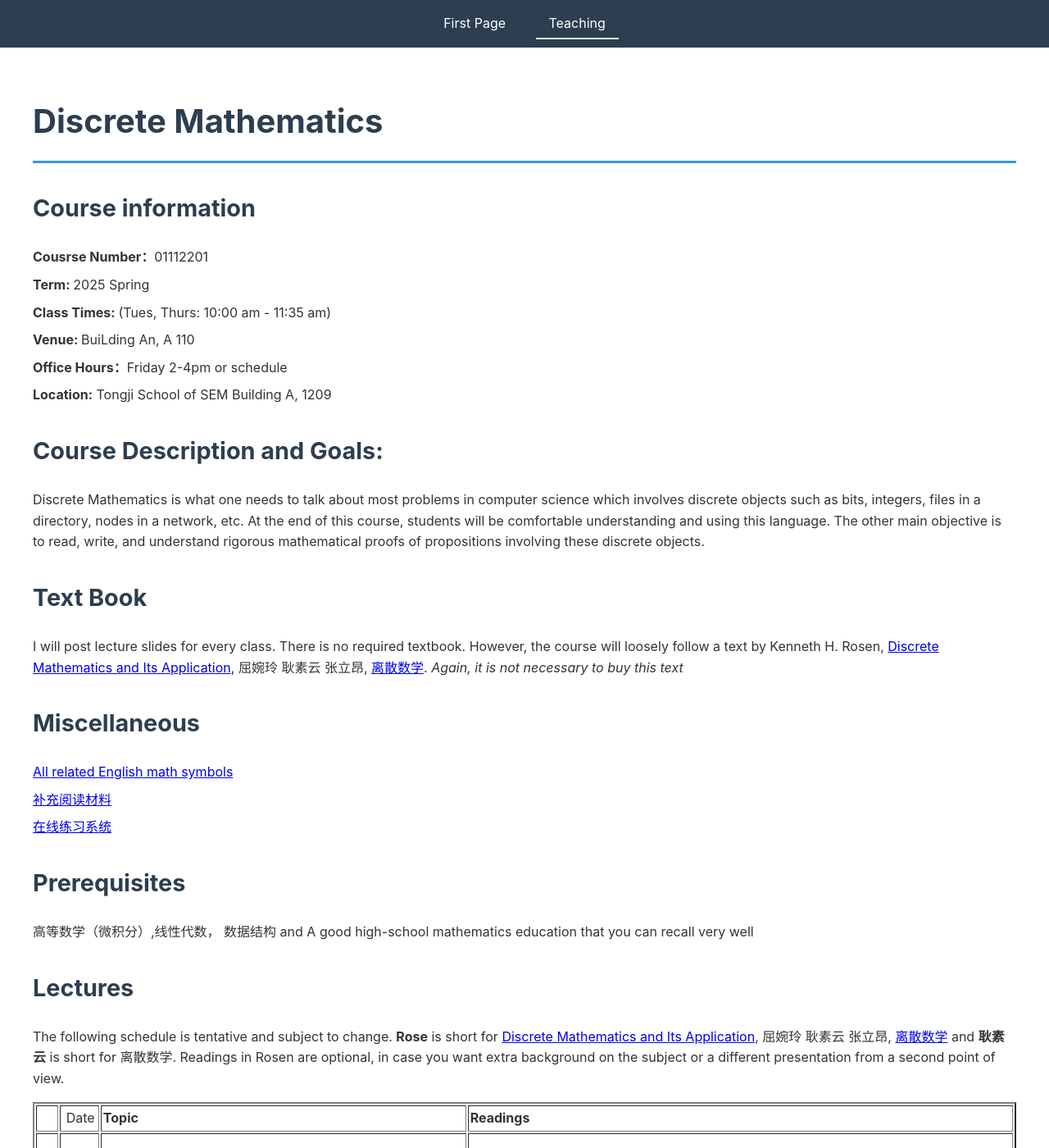
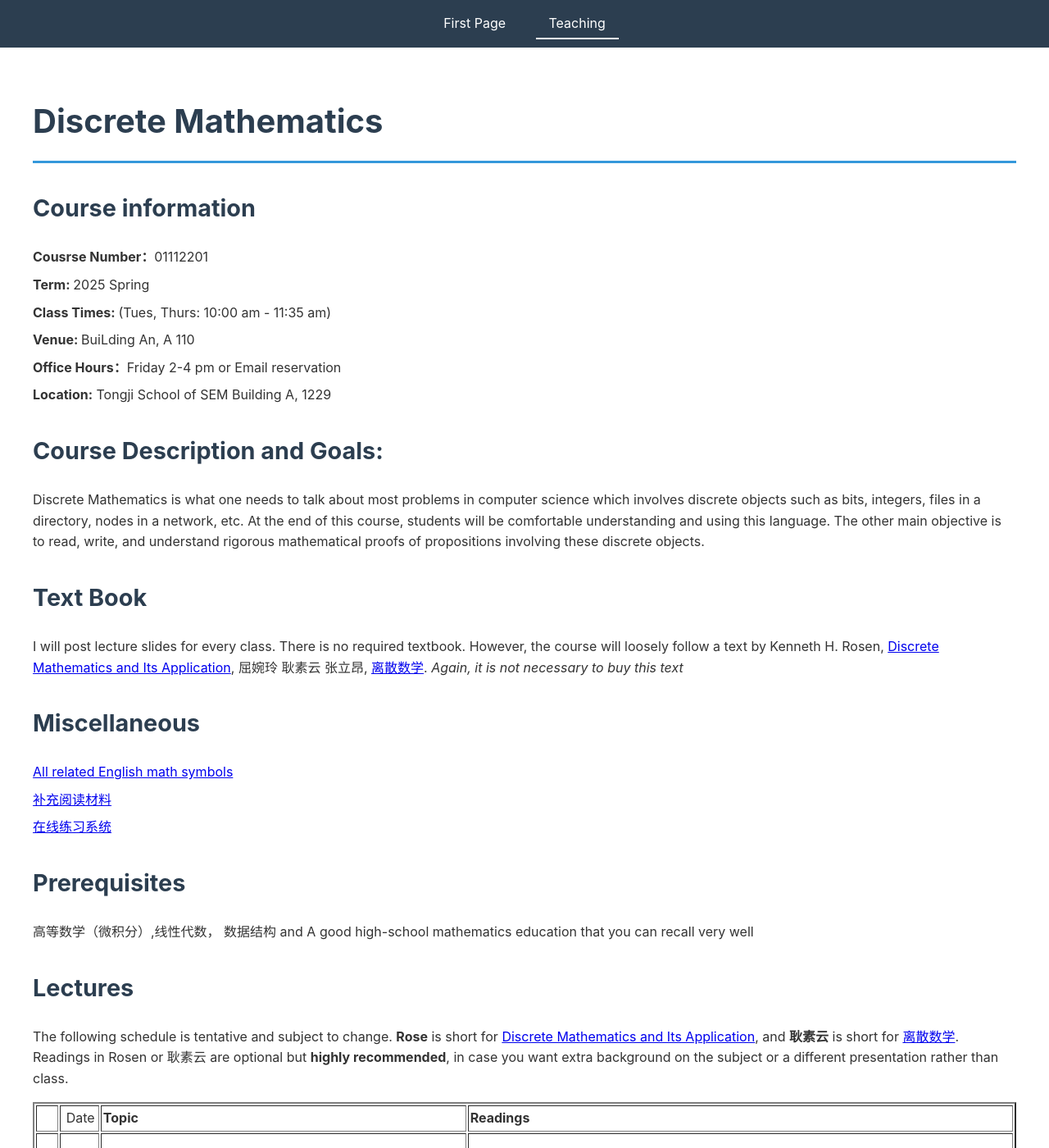
Before and after one commit to kejiwei/kejiwei.github.io, a Jekyll site: the page teaching/courses/dismath/index.html, which Jekyll copies as it is, in a window 1280 px wide and 1400 px high. Shown: the whole window at 82% size. Built offline with Jekyll 4.4.1, drawn with Linux system fonts in a browser that asks for light colours.

Commit message:
teaching

```diff
--- a/teaching/courses/dismath/index.html
+++ b/teaching/courses/dismath/index.html
@@ -23,8 +23,8 @@
                 <li><b> Term: </b>2025 Spring</li>
                 <li><b>Class Times: </b>(Tues, Thurs: 10:00 am - 11:35 am)</li>
                 <li><b>Venue: </b>BuiLding An, A 110</li>
-                <li><b>Office Hours：</b>Friday 2-4pm or schedule</li>
-                <li><b>Location:</b> Tongji School of SEM Building A, 1209</li>
+                <li><b>Office Hours：</b>Friday 2-4 pm or Email reservation</li>
+                <li><b>Location:</b> Tongji School of SEM Building A, 1229</li>
 
             <h2>Course Description and Goals:</h2>
                 <li>
@@ -52,7 +52,8 @@
 
                 <h2>Lectures</h2>
 
-                <p>The following schedule is tentative and subject to change. <strong>Rose</strong> is short for <a href="https://www.amazon.com/Discrete-Mathematics-Its-Applications-Seventh/dp/0073383090">Discrete Mathematics and Its Application</a>, 屈婉玲 耿素云 张立昂, <a href="https://item.jd.com/13041609.html">离散数学</a> and <strong>耿素云</strong> is short for 离散数学. Readings in Rosen are optional, in case you want extra background on the subject or a different presentation from a second point of view.</p>
+                <p>The following schedule is tentative and subject to change. <strong>Rose</strong> is short for <a href="https://www.amazon.com/Discrete-Mathematics-Its-Applications-Seventh/dp/0073383090">Discrete Mathematics and Its Application</a>,  and <strong>耿素云</strong> is short for <a href="https://item.jd.com/13041609.html">离散数学</a>. Readings in Rosen or 耿素云 are optional but <b>highly recommended</b>,
+                    in case you want extra background on the subject or a different presentation rather than class.</p>
                 <div align=center>
                 <table border=2 cellpadding=2>
 
```
